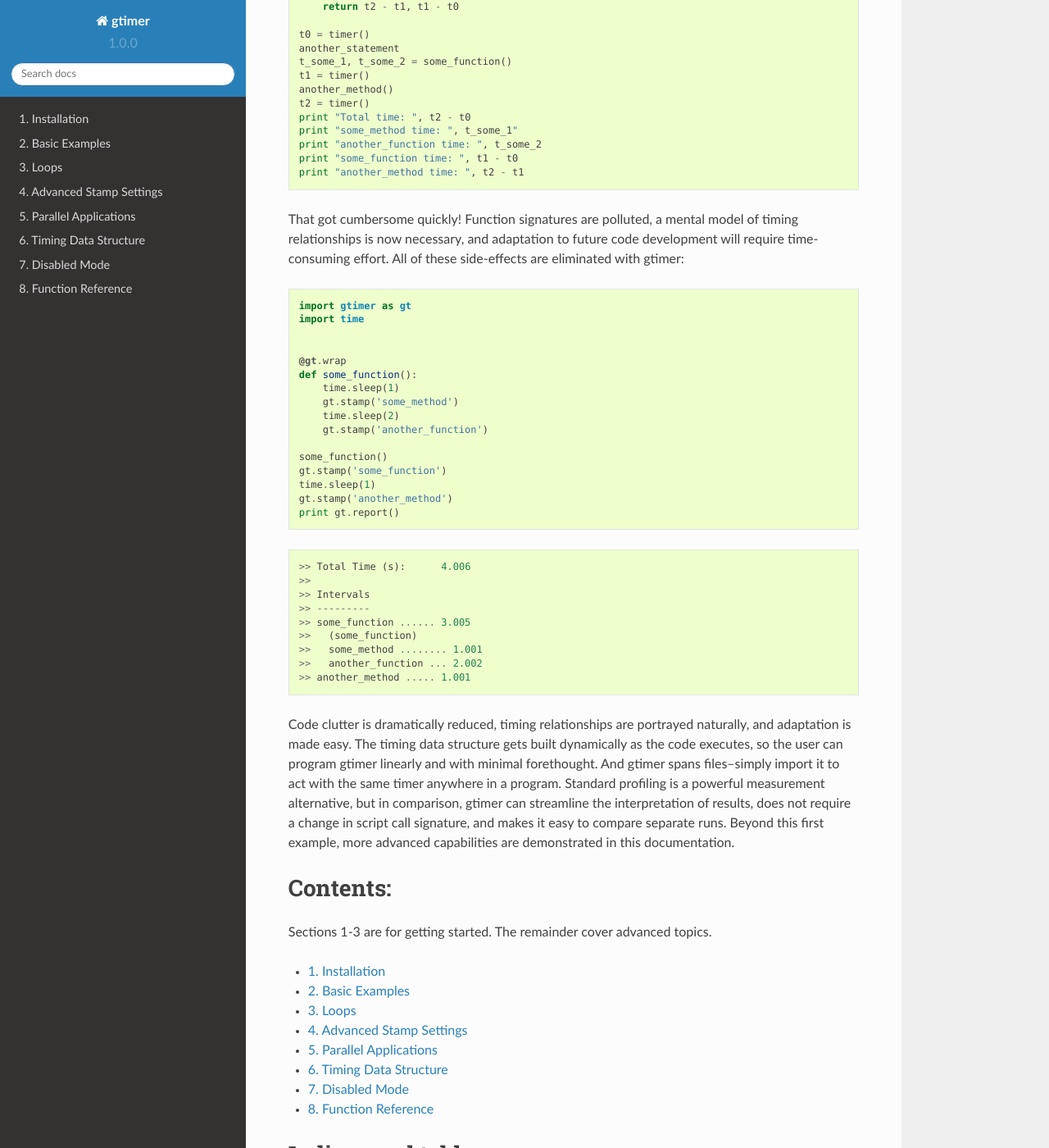
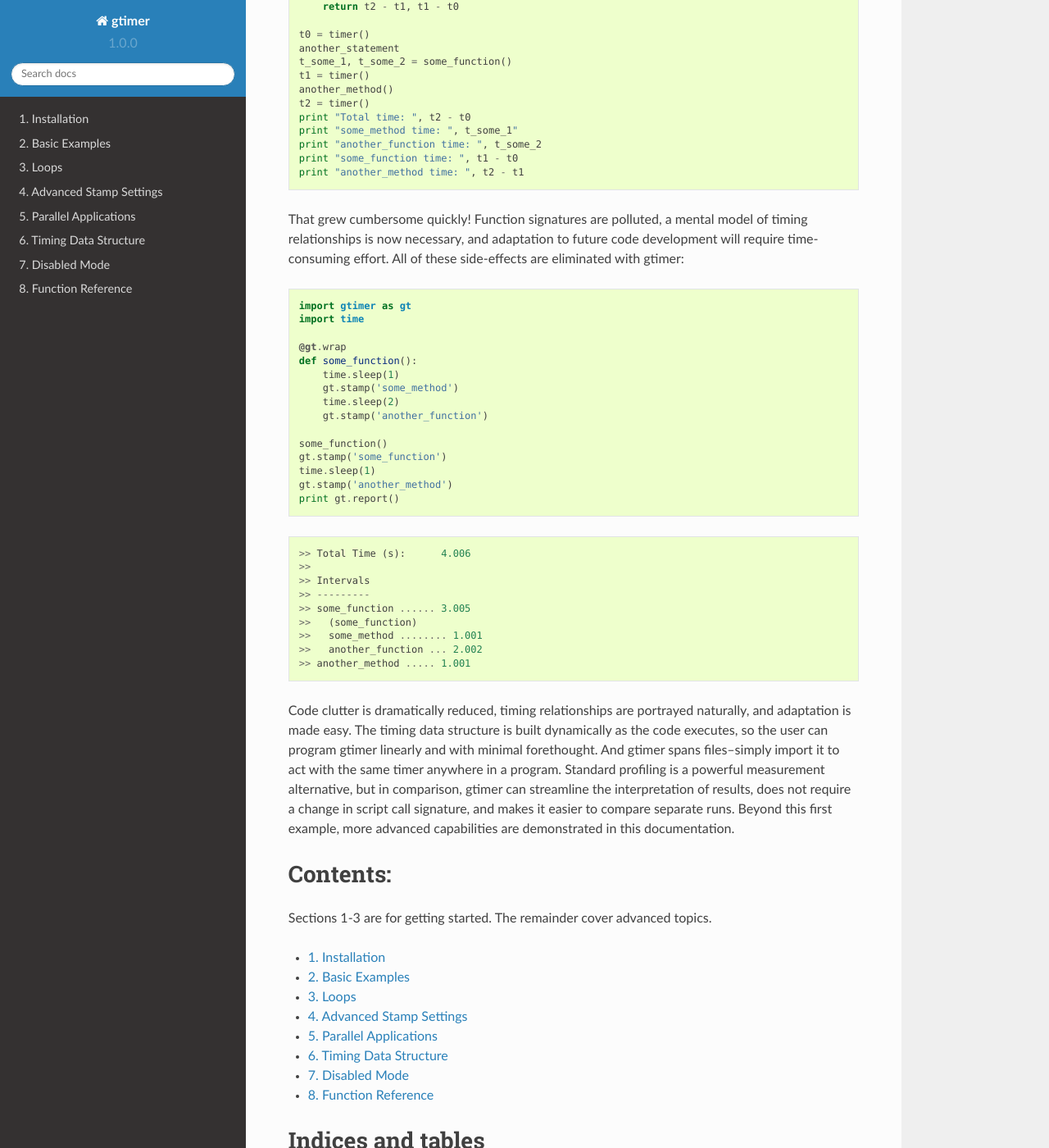
Before and after one commit to astooke/gtimer, a Sphinx documentation site: the page built from docs/source/index.rst, in a window 1280 px wide and 1400 px high, scrolled down 833 px. Shown: the whole window at 82% size. Built offline with Sphinx 7.4.7 and the Read the Docs theme 2.0.0, drawn with Linux system fonts in a browser that asks for light colours; some of the changed text lies outside the part shown.

Commit message:
docs tweaks

```diff
--- a/docs/source/examples/index.py
+++ b/docs/source/examples/index.py
@@ -1,6 +1,5 @@
 import gtimer as gt
 import time
-
 
 @gt.wrap
 def some_function():
--- a/docs/source/index.rst
+++ b/docs/source/index.rst
@@ -49,13 +49,13 @@ That was easy, and the timing information was useful, so the program grows and s
     print "some_function time: ", t1 - t0
     print "another_method time: ", t2 - t1
 
-That got cumbersome quickly!  Function signatures are polluted, a mental model of timing relationships is now necessary, and adaptation to future code development will require time-consuming effort.  All of these side-effects are eliminated with gtimer:
+That grew cumbersome quickly!  Function signatures are polluted, a mental model of timing relationships is now necessary, and adaptation to future code development will require time-consuming effort.  All of these side-effects are eliminated with gtimer:
 
 .. literalinclude:: examples/index.py
 
 .. literalinclude:: examples/index.txt
 
-Code clutter is dramatically reduced, timing relationships are portrayed naturally, and adaptation is made easy.  The timing data structure gets built dynamically as the code executes, so the user can program gtimer linearly and with minimal forethought.  And gtimer spans files--simply import it to act with the same timer anywhere in a program.  Standard profiling is a powerful measurement alternative, but in comparison, gtimer can streamline the interpretation of results, does not require a change in script call signature, and makes it easy to compare separate runs.  Beyond this first example, more advanced capabilities are demonstrated in this documentation.
+Code clutter is dramatically reduced, timing relationships are portrayed naturally, and adaptation is made easy.  The timing data structure is built dynamically as the code executes, so the user can program gtimer linearly and with minimal forethought.  And gtimer spans files--simply import it to act with the same timer anywhere in a program.  Standard profiling is a powerful measurement alternative, but in comparison, gtimer can streamline the interpretation of results, does not require a change in script call signature, and makes it easier to compare separate runs.  Beyond this first example, more advanced capabilities are demonstrated in this documentation.
 
 
 Contents:
```
Also changed, not shown: other parts of docs/source/index.rst (+2 -2 lines).
